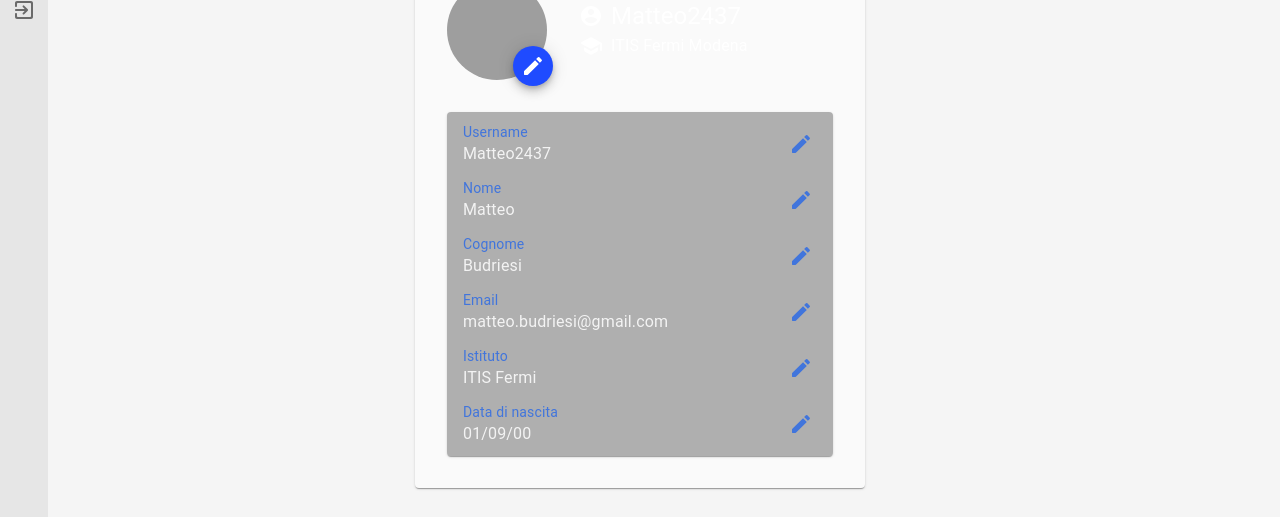
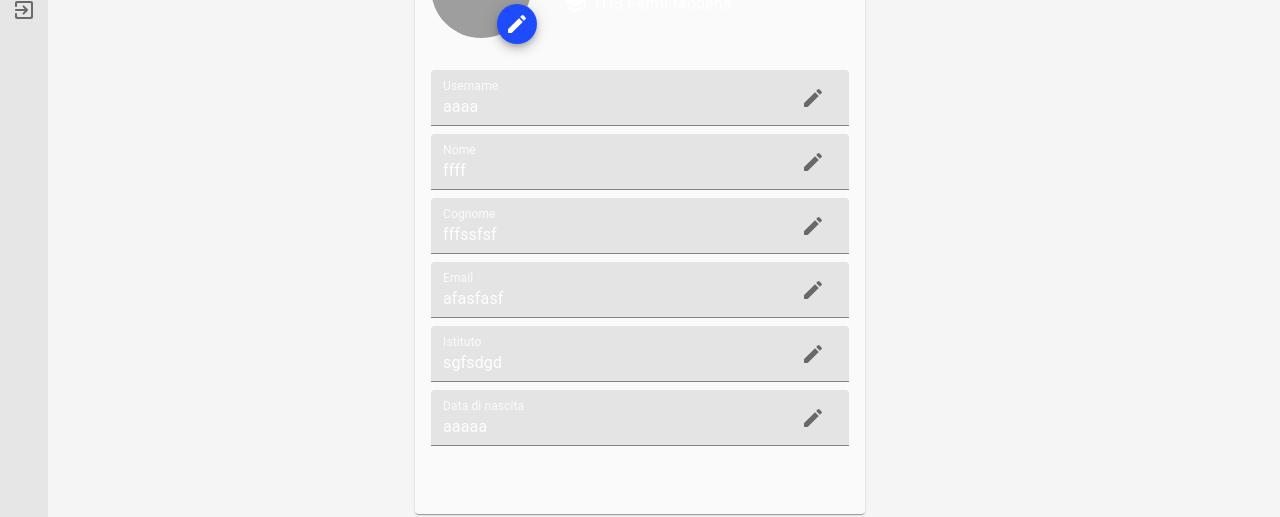
Before and after one commit to webion-hub/cody, a React (Create React App) app in the folder cody/ClientApp/: page /account in a window 1280 px wide. Shown: the part 198-715 px from the top of the page. Built offline with nearby package versions, Linux system fonts and the light colour scheme; no server answers; grey boxes are pictures that could not be loaded.

Commit message:
changes to account page

```diff
--- a/cody/ClientApp/src/components/dialogs/image_cropper_dialog.js
+++ b/cody/ClientApp/src/components/dialogs/image_cropper_dialog.js
@@ -3,8 +3,34 @@ import Cropper from 'react-easy-crop'
 
 import { Box } from '@material-ui/core';
 import { Button } from '@material-ui/core';
+import { Slider } from '@material-ui/core';
+
+import { withStyles } from '@material-ui/styles';
 
 import { DialogBase } from 'src/components/bases/dialog_base';
+
+const ResponsiveBox = withStyles((theme) => ({
+  root: {
+    width: 500,
+    height: 500,
+    [theme.breakpoints.down('lg')]: {
+      width: "30vw",
+      height: "30vw",
+    },
+    [theme.breakpoints.down('md')]: {
+      width: "35vw",
+      height: "35vw",
+    },
+    [theme.breakpoints.down('sm')]: {
+      width: "40vw",
+      height: "40vw",
+    },
+    [theme.breakpoints.down('xs')]: {
+      width: "60vw",
+      height: "60vw",
+    },
+  },
+}))(Box);
 
 export class ImageCropperDialog extends Component {
     constructor(props){
@@ -71,8 +97,11 @@ export class ImageCropperDialog extends Component {
     }
 
     onZoomChange = (zoom) => {
-      this.setState({ zoom })
+      this.setState({ zoom });
     }
+    handleSliderChange = (event, newValue) => {
+      this.setState({ zoom: (newValue/100)*2 + 1 });
+    };
 
     render() {
       return (
@@ -98,7 +127,7 @@ export class ImageCropperDialog extends Component {
             </Button>
           }
         >
-          <Box
+          <ResponsiveBox
             width={500}
             height={500}
             position="relative"
@@ -113,6 +142,19 @@ export class ImageCropperDialog extends Component {
               onCropChange={this.onCropChange}
               onCropComplete={this.onCropComplete}
               onZoomChange={this.onZoomChange}
+              style={{
+                containerStyle: {
+                  borderRadius: 25,
+                },
+              }}
+            />
+          </ResponsiveBox>
+          <Box mt={2}>
+            <Slider
+              value={100*(this.state.zoom - 1)/2}
+              onChange={this.handleSliderChange}
+              color="secondary"
+              aria-labelledby="zoom"
             />
           </Box>
         </DialogBase>
--- a/cody/ClientApp/src/pages/account.js
+++ b/cody/ClientApp/src/pages/account.js
@@ -1,13 +1,15 @@
 import React from 'react';
-import { Box, Grid, IconButton, Paper, TextField, Typography, Button } from '@material-ui/core';
+import { Box, Grid, IconButton, Paper, Typography, InputAdornment, Button, Fade } from '@material-ui/core';
 import { makeStyles } from '@material-ui/core/styles';
+import { TextField } from '@material-ui/core';
 
 import { AddPhoto } from 'src/components/pickers/add_photo'
-import { DialogBase } from 'src/components/bases/dialog_base'
 
 import AccountCircleRoundedIcon from '@material-ui/icons/AccountCircleRounded';
 import SchoolRoundedIcon from '@material-ui/icons/SchoolRounded';
 import EditRoundedIcon from '@material-ui/icons/EditRounded';
+import UndoRoundedIcon from '@material-ui/icons/UndoRounded';
+import CheckRoundedIcon from '@material-ui/icons/CheckRounded';
 
 import { ProfilePicture } from 'src/lib/profile_picture'
 
@@ -17,13 +19,7 @@ const useStyles = makeStyles((theme) => ({
 		width: "100%"
 	},
 	mainPaper: {
-		padding: theme.spacing(4),
-	},
-	editBox: {
-		marginTop: theme.spacing(4),
-		paddingLeft: theme.spacing(2),
-		padding: theme.spacing(1),
-    background: theme.palette.background.paperSecondary
+		padding: theme.spacing(2),
 	},
 	iconMargin: {
 		marginRight: theme.spacing(1)
@@ -41,9 +37,33 @@ const useStyles = makeStyles((theme) => ({
 export function Account(props){
 	const classes = useStyles();
   const [image, setImage] = React.useState(null);
+  const [aValueIsEdited, setAValueIsEdited] = React.useState(false);
+  const [data, setData] = React.useState({
+    username: "aaaa",
+    name: "ffff",
+    surname: "fffssfsf",
+    email: "afasfasf",
+    school: "sgfsdgd",
+    birthDate: "aaaaa",
+  });
 
   const getImage = (value) => {
 		setImage(value);
+  }
+
+  const getValue = (dataName) => (value) => {
+    setData({
+      ...data,
+      [dataName]: value,
+    });
+  }
+
+  const handleAValueIsEdited = (value) => {
+    setAValueIsEdited(aValueIsEdited || value);
+  }
+
+  const handleSave = () => {
+    setAValueIsEdited(false);
   }
 
 	return (
@@ -101,14 +121,61 @@ export function Account(props){
 							</Grid>
 						</Box>
 					</Grid>
-					<Paper className={classes.editBox}>
-						<UserData title="Username" value="Matteo2437"/>
-						<UserData title="Nome" value="Matteo"/>
-						<UserData title="Cognome" value="Budriesi"/>
-						<UserData title="Email" value="matteo.budriesi@gmail.com" alternative/>
-						<UserData title="Istituto" value="ITIS Fermi"/>
-						<UserData title="Data di nascita" value="01/09/00" last alternative/>
-					</Paper>
+					<Box mt={4}>
+            <UserData
+              title="Username"
+              value={data.username}
+              getValue={getValue("username")}
+              valueIsEdited={handleAValueIsEdited}
+            />
+            <UserData
+              title="Nome"
+              value={data.name}
+              getValue={getValue("name")}
+              valueIsEdited={handleAValueIsEdited}
+            />
+            <UserData
+              title="Cognome"
+              value={data.surname}
+              getValue={getValue("surname")}
+              valueIsEdited={handleAValueIsEdited}
+            />
+            <UserData
+              title="Email"
+              value={data.email}
+              getValue={getValue("email")}
+              valueIsEdited={handleAValueIsEdited}
+            />
+            <UserData
+              title="Istituto"
+              value={data.school}
+              getValue={getValue("school")}
+              valueIsEdited={handleAValueIsEdited}
+            />
+            <UserData
+              title="Data di nascita"
+              value={data.birthDate}
+              last
+              getValue={getValue("birthDate")}
+              valueIsEdited={handleAValueIsEdited}
+             />
+					</Box>
+          <Fade
+            in={aValueIsEdited}
+          >
+            <Box
+              pt={2}
+              textAlign="end"
+            >
+              <Button
+                variant="contained"
+                color="primary"
+                onClick={handleSave}
+              >
+                Salva
+              </Button>
+            </Box>
+          </Fade>
 				</Paper>
 			</div>
 		</Grid>
@@ -116,64 +183,66 @@ export function Account(props){
 }
 
 function UserData(props){
-	const classes = useStyles();
   const [edit, setEdit] = React.useState(false);
+  const [value, setValue] = React.useState(props.value);
 
-	const handleClick = () => {
+  const handleEdit = () => {
     setEdit(true);
   }
+  const handleUndo = () => {
+    setEdit(false);
+    setValue(props.value);
+  }
+  const handleChange = (event) => {
+    setValue(event.target.value);
+  }
+  const handleSubmit = () => {
+	setEdit(false);
 
-	const handleClose = () => {
-		setEdit(false);
+	if(value !== props.value){
+		const {getValue} = props;
+    getValue(value);
+    const {valueIsEdited} = props;
+    valueIsEdited(true);
+
+    return;
+  }
+  const {valueIsEdited} = props;
+  valueIsEdited(false);
 }
 
 	return (
 		<Box mb={props.last ? 0 : 1}>
-			<Grid
-				container
-				direction="row"
-				justify="space-between"
-				alignItems="center"
+      <TextField
+        label={props.title}
+        value={value}
+        color="secondary"
+        variant="filled"
+        fullWidth
+        onChange={handleChange}
+        InputProps={{
+          readOnly: !edit,
+          endAdornment: (
+            <InputAdornment position="end">
+              {
+                edit ?
+                  <IconButton
+                    onClick={handleUndo}
                   >
-				<div>
-					<Typography variant="body2" color="secondary">{props.title}</Typography>
-					<Typography variant="body1" color="textSecondary" className={classes.truncateTypography}>{props.value}</Typography>
-				</div>
+                    <UndoRoundedIcon />
+                  </IconButton>
+                :
+                  null
+              }
               <IconButton
-					color="secondary"
-					onClick={handleClick}
+                onClick={edit ? handleSubmit : handleEdit}
               >
-					<EditRoundedIcon/>
+                {edit ? <CheckRoundedIcon/> : <EditRoundedIcon />}
               </IconButton>
-			</Grid>
-			<DialogBase
-				open={edit}
-				onClose={handleClose}
-				title={`Cambia ${props.alternative ? "la tua" : "il tuo"} ${props.title}`}
-				firstButton={
-					<Button
-						onClick={handleClose}
-						color="secondary"
-					>
-						Chiudi
-					</Button>
-				}
-				secondButton={
-					<Button
-						onClick={handleClose}
-						variant="contained"
-						color="primary"
-					>
-						Conferma
-					</Button>
-				}
-			>
-				<TextField
-					fullWidth
-					label={props.title}
-					variant="outlined"
+            </InputAdornment>
+          ),
+        }}
       />
-			</DialogBase>
 		</Box>
 	);
 }
```
Also changed, not shown: 1 other file (tests, documents, lock files or other folders). Lines whose indentation alone changed are shown as unchanged.
